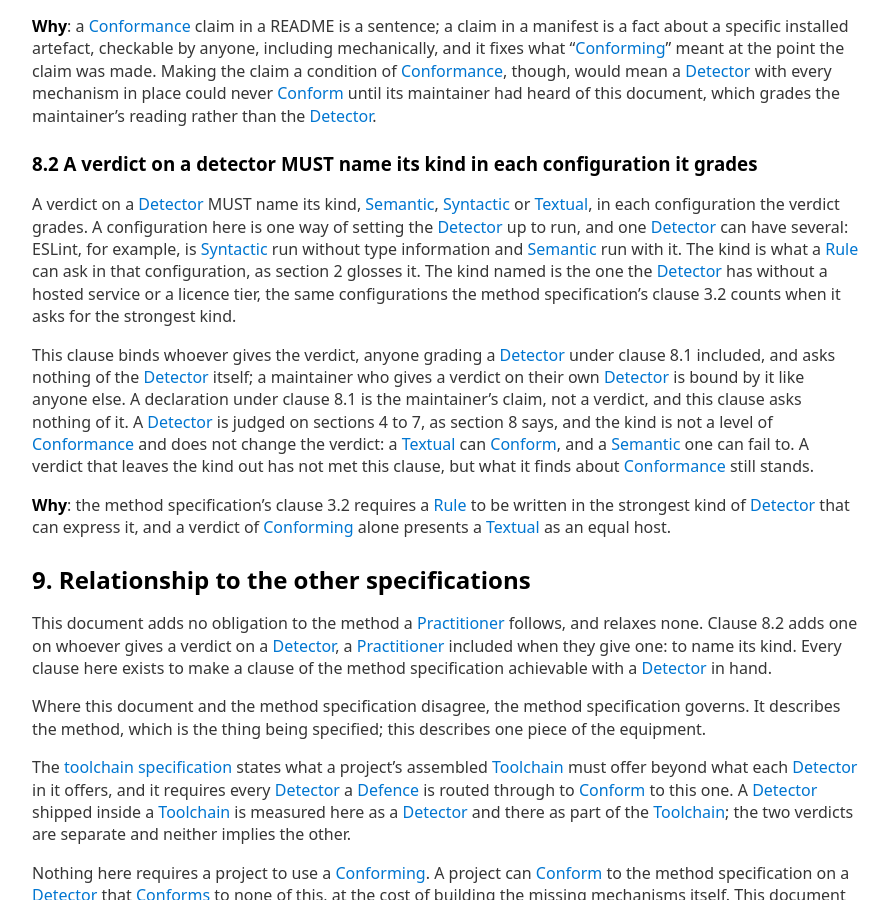
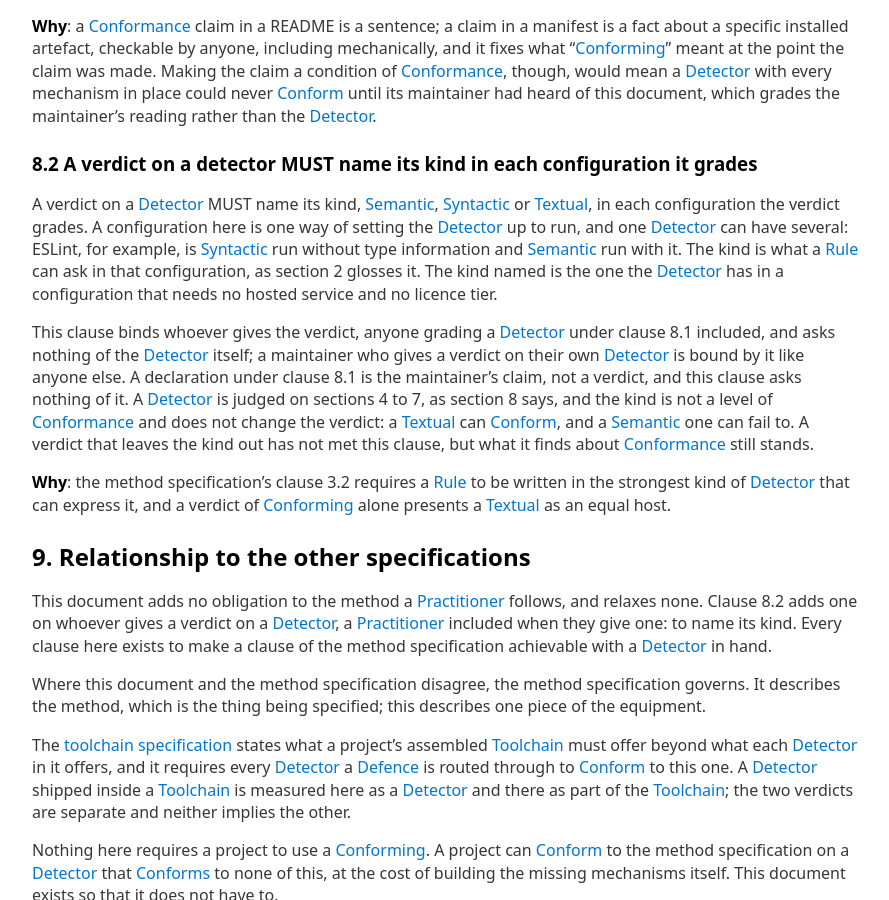
Before and after one commit to Defence-Before-Fix/defence-before-fix.github.io, a Jekyll site: the page built from DETECTOR-SPEC.md, in a window 1280 px wide and 900 px high, scrolled down 7953 px. Shown: the whole window, without its empty margins (192-1081 px from the left). Built offline with Jekyll 4.4.1, drawn with Linux system fonts in a browser that asks for light colours; our own code applies the rules of GitHub Pages for plain Markdown files.

Commit message:
Detector 8.2: the configuration whose kind is named, in the clause's own words
After run 71: the sentence naming which configuration's kind a verdict states no longer points
at the method's clause 3.2, which two readers given this document alone could not follow; it
says the configuration that needs no hosted service and no licence tier.

Co-Authored-By: Claude Fable 5.1 <noreply@anthropic.com>

```diff
--- a/DETECTOR-SPEC.md
+++ b/DETECTOR-SPEC.md
@@ -356,9 +356,8 @@ A verdict on a [Detector] MUST name its kind, [Semantic], [Syntactic] or [Textua
 configuration the verdict grades. A configuration here is one way of setting the [Detector] up to
 run, and one [Detector] can have several: ESLint, for example, is [Syntactic] run without type
 information and [Semantic] run with it. The kind is what a [Rule] can ask in that configuration,
-as section 2 glosses it. The kind named is the one the [Detector] has without a hosted service or
-a licence tier, the same configurations the method specification's clause 3.2 counts when it
-asks for the strongest kind.
+as section 2 glosses it. The kind named is the one the [Detector] has in a configuration that
+needs no hosted service and no licence tier.
 
 This clause binds whoever gives the verdict, anyone grading a [Detector] under clause 8.1
 included, and asks nothing of the [Detector] itself; a maintainer who gives a verdict on their
```
